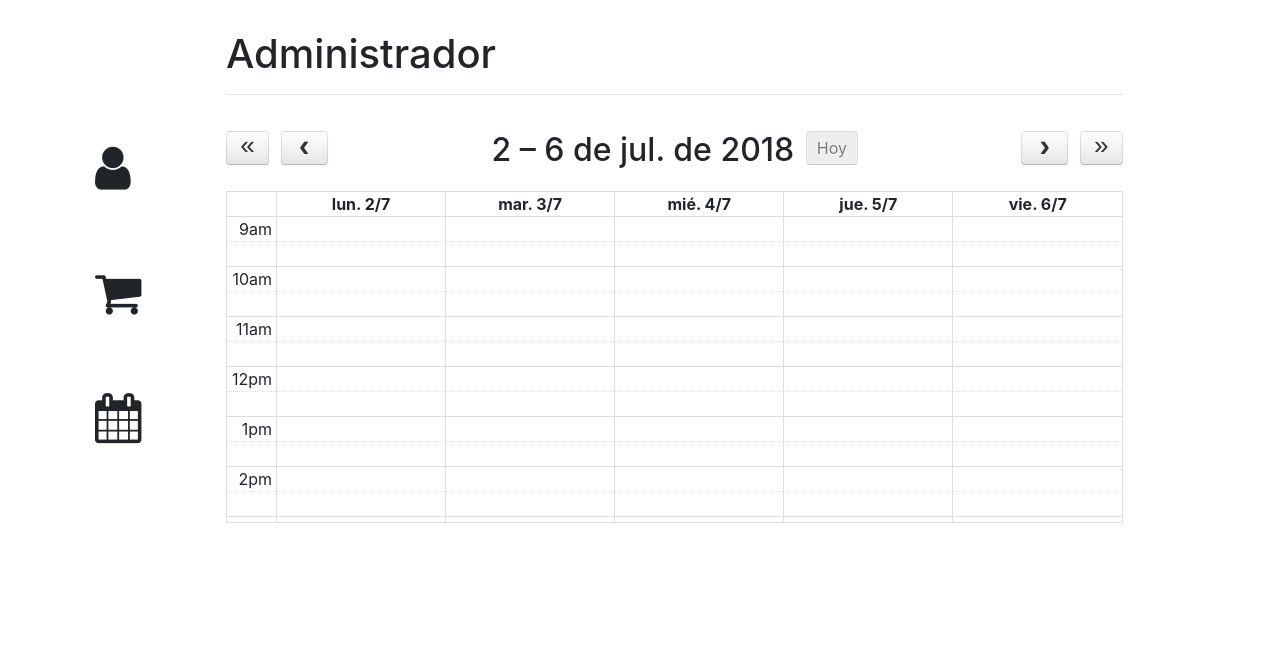
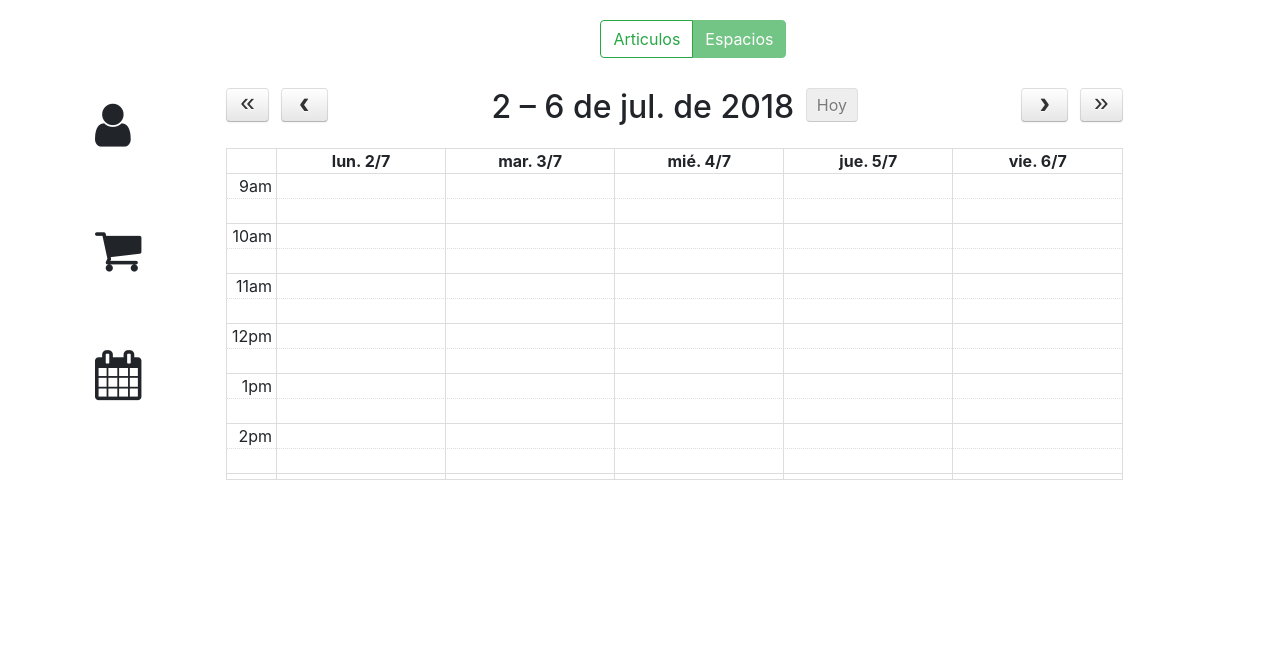
Before and after one commit to DCC-CC4401/2018-1-Winning-Eleven-11-T3, a Django app: page /articulos/espacios/ in a window 1280 px wide. Shown: the part 104-769 px from the top of the page. Run offline with Django 3.2, Linux system fonts and the light colour scheme; the visitor is signed in with stand-in values (Sample User, id 1); data that the repository does not hold is empty; some libraries are stand-ins or nearby versions; some web fonts are replaced.

Commit message:
agrego link entre articulos y espacios, arreglo alerts de solicitud exitosa (creo?)

```diff
--- a/InventarioCEI/templates/articulos/espacios.html
+++ b/InventarioCEI/templates/articulos/espacios.html
@@ -8,15 +8,17 @@
 {% block title %}CEI - Administrador{% endblock %}
 
 {% block content %}
-<div class="row">
-  <div class="column left">
+    <div class="conatiner">
+        <div class="row justify-content-center" style="margin-bottom:20px;">
+            <div class="col-1">
+                <div class="btn-group" role="group" aria-label="Basic example">
+                    <button type="button" class="btn btn-outline-success" onclick="location.href='/articulos'">Articulos</button>
+                    <button type="button" class="btn btn-success" disabled>Espacios</button>
+                </div>
+            </div>
         </div>
-  <div class="column right">
-    <h1>Administrador</h1>
-    <hr>
+    </div>
 
-  </div>
-</div>
 <div class="row">
   <div class="column left">
       <table>
--- a/InventarioCEI/templates/articulos/viewitem.html
+++ b/InventarioCEI/templates/articulos/viewitem.html
@@ -165,7 +165,6 @@
                     'mailUsuario': mailUsuario,
                     'csrfmiddlewaretoken': '{{ csrf_token }}'
                 },
-                type : "POST",
                 success: function (data) {
                     alert(data.a_message);
                 }
```
Also changed, not shown: InventarioCEI/templates/articulos/articulos-bsimple.html (+9 -1 lines).
